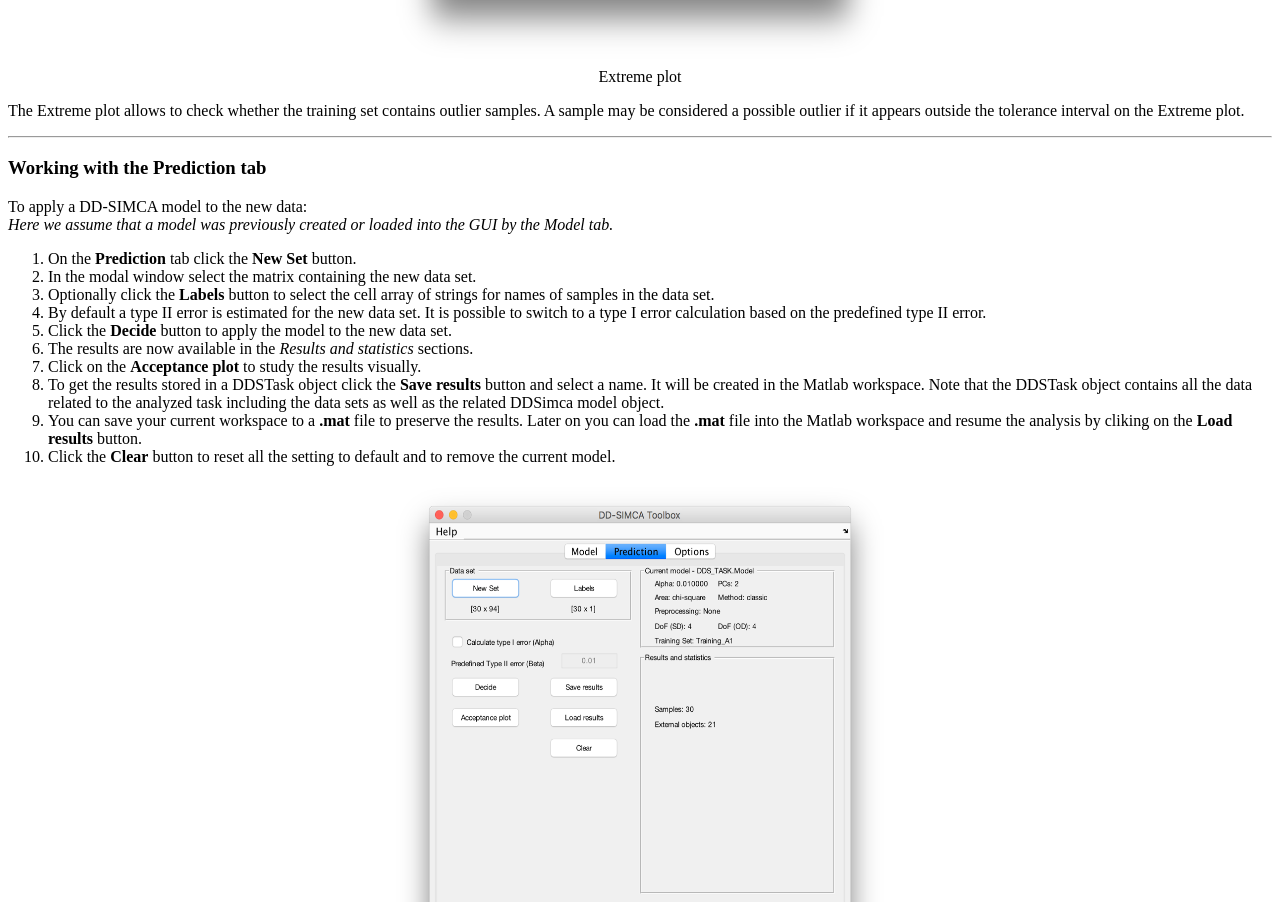
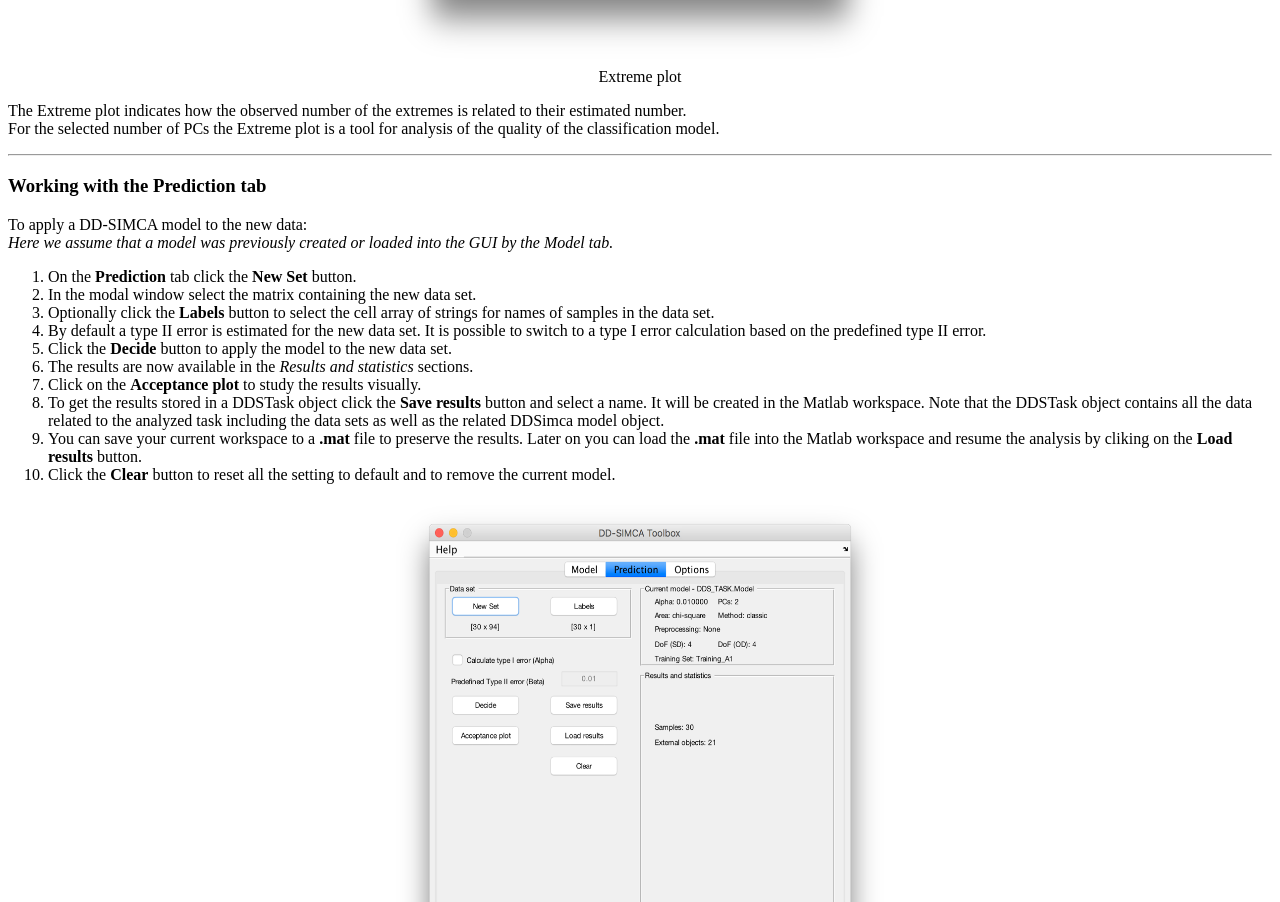
Before and after one commit to yzontov/dd-simca, a plain HTML site: page help/index.html in a window 1280 px wide. Shown: the part 2390-3292 px from the top of the page. Drawn offline with Linux system fonts and the light colour scheme.

Commit message:
issues reported by reviewers fixed
issues in GUI and documentation fixed
minor fixes in software logic

```diff
--- a/help/index.html
+++ b/help/index.html
@@ -59,7 +59,8 @@ The Acceptance plot for the training data shows the acceptance (<span style="col
   <figcaption>Extreme plot</figcaption>
 </figure>
 <p>
-The Extreme plot allows to check whether the training set contains outlier samples. A sample may be considered a possible outlier if it appears outside the tolerance interval on the Extreme plot.
+The Extreme plot indicates how the observed number of the extremes is related to their estimated number.<br/>
+For the selected number of PCs the Extreme plot is a tool for analysis of the quality of the classification model.
 </p>
 <hr/>
 <h3>Working with the Prediction tab</h3>
```
Also changed, not shown: 4 other files.
